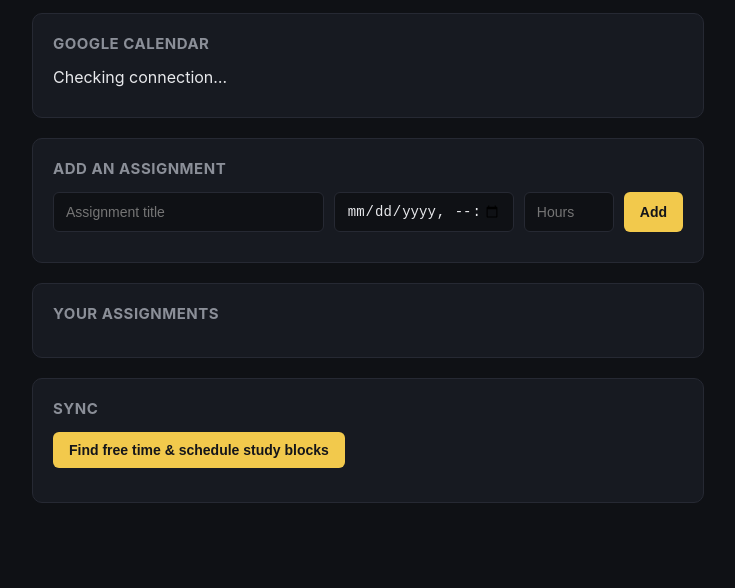
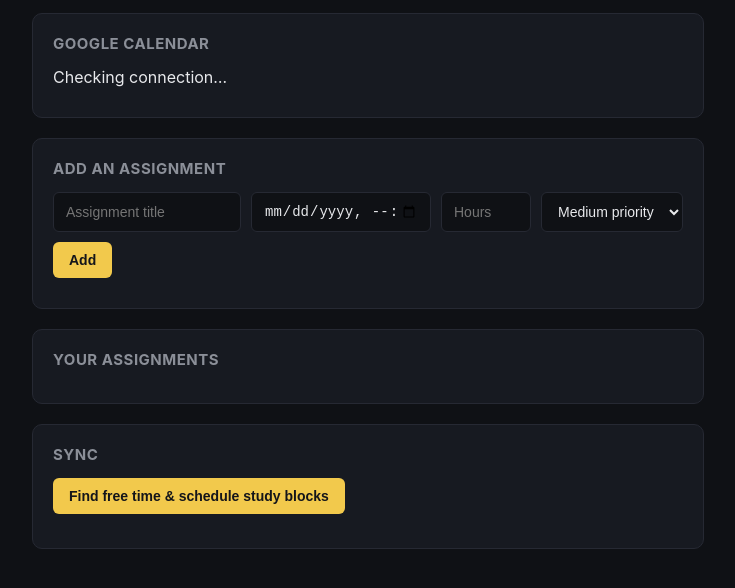
Before and after one commit to portia-mas/Cramless, a website: page public/index.html in a window 1280 px wide. Shown: the part 110-698 px from the top of the page, without its empty margins (272-1007 px from the left). Drawn offline with Linux system fonts and the light colour scheme; no server answers.

Commit message:
Modify index.html for UI/UX design

```diff
--- a/public/index.html
+++ b/public/index.html
@@ -68,6 +68,14 @@
     input[type="text"] { flex: 2; min-width: 160px; }
     input[type="datetime-local"] { flex: 1; min-width: 180px; }
     input[type="number"] { width: 90px; }
+    select {
+      background: #0f1115;
+      border: 1px solid var(--border);
+      color: var(--text);
+      padding: 10px 12px;
+      border-radius: 6px;
+      font-size: 14px;
+    }
     button {
       background: var(--accent);
       color: #14151a;
@@ -127,6 +135,11 @@
       <input type="text" id="title" placeholder="Assignment title" />
       <input type="datetime-local" id="dueDate" />
       <input type="number" id="hoursNeeded" placeholder="Hours" min="0.5" step="0.5" />
+      <select id="priority">
+        <option value="low">Low priority</option>
+        <option value="medium" selected>Medium priority</option>
+        <option value="high">High priority</option>
+      </select>
       <button id="addBtn">Add</button>
     </div>
   </div>
@@ -174,7 +187,7 @@ async function loadAssignments() {
       li.innerHTML = `
       <div>
         <strong>${a.title}</strong>
-        <div class="meta">Due ${due.toLocaleString()} · ${a.hoursNeeded}h needed</div>
+        <div class="meta">Due ${due.toLocaleString()} · ${a.hoursNeeded}h needed · ${a.priority} priority${a.hoursScheduled ? ` · ${a.hoursScheduled}h already scheduled` : ''}</div>
       </div>
       <button class="remove-btn" data-id="${a.id}">Remove</button>
     `;
@@ -193,6 +206,7 @@ $('addBtn').addEventListener('click', async () => {
     const title = $('title').value.trim();
     const dueDate = $('dueDate').value;
     const hoursNeeded = $('hoursNeeded').value;
+    const priority = $('priority').value;
     if (!title || !dueDate || !hoursNeeded) {
       alert('Fill in all fields.');
       return;
@@ -200,11 +214,12 @@ $('addBtn').addEventListener('click', async () => {
     await fetch('/api/assignments', {
       method: 'POST',
       headers: { 'Content-Type': 'application/json' },
-    body: JSON.stringify({ title, dueDate, hoursNeeded }),
+      body: JSON.stringify({ title, dueDate, hoursNeeded, priority }),
     });
     $('title').value = '';
     $('dueDate').value = '';
     $('hoursNeeded').value = '';
+    $('priority').value = 'medium';
     loadAssignments();
   });
 
@@ -233,6 +248,7 @@ $('syncBtn').addEventListener('click', async () => {
         const warned = data.warnings.find((w) => w.assignment.id === s.assignment.id);
         html += `<div style="margin-bottom:10px;">
         <strong>${s.assignment.title}</strong>
+        <span class="meta">urgency: ${s.urgencyScore}</span>
         ${warned ? `<span class="status-pill status-warn">Short by ${warned.hoursShort}h</span>` : '<span class="status-pill status-ok">Fully scheduled</span>'}
       `;
         s.blocks.forEach((b) => {
```
Lines whose indentation alone changed are shown as unchanged.
